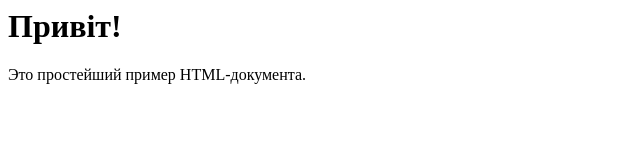
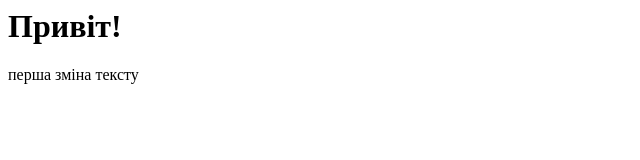
Before and after one commit to ovenvlad/lab1, a plain HTML site: page index.html in a window 1280 px wide. Shown: the whole page, without its empty margins (0-640 px from the left). Drawn offline with Linux system fonts and the light colour scheme.

Commit message:
second commit

```diff
--- a/index.html
+++ b/index.html
@@ -16,7 +16,7 @@
                Привіт!
           </H1>
           <P>
-               Это простейший пример HTML-документа.
+               перша зміна тексту
           </P>
           <P>
           </P>
```
